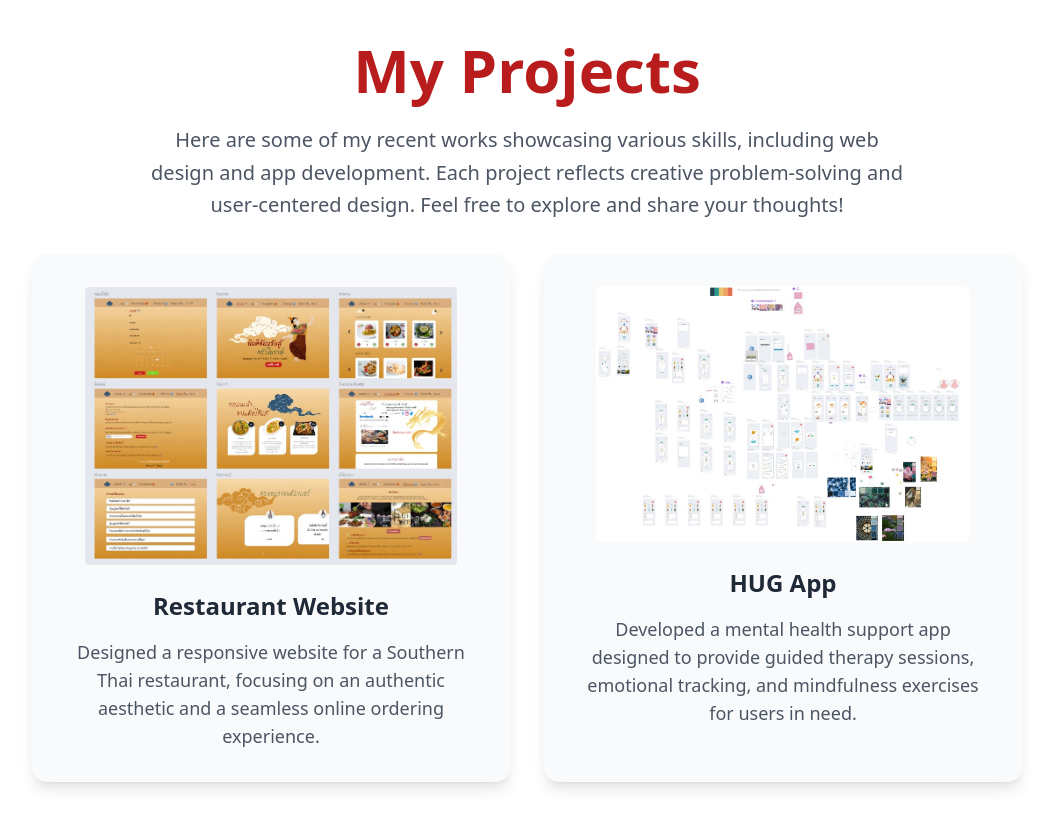
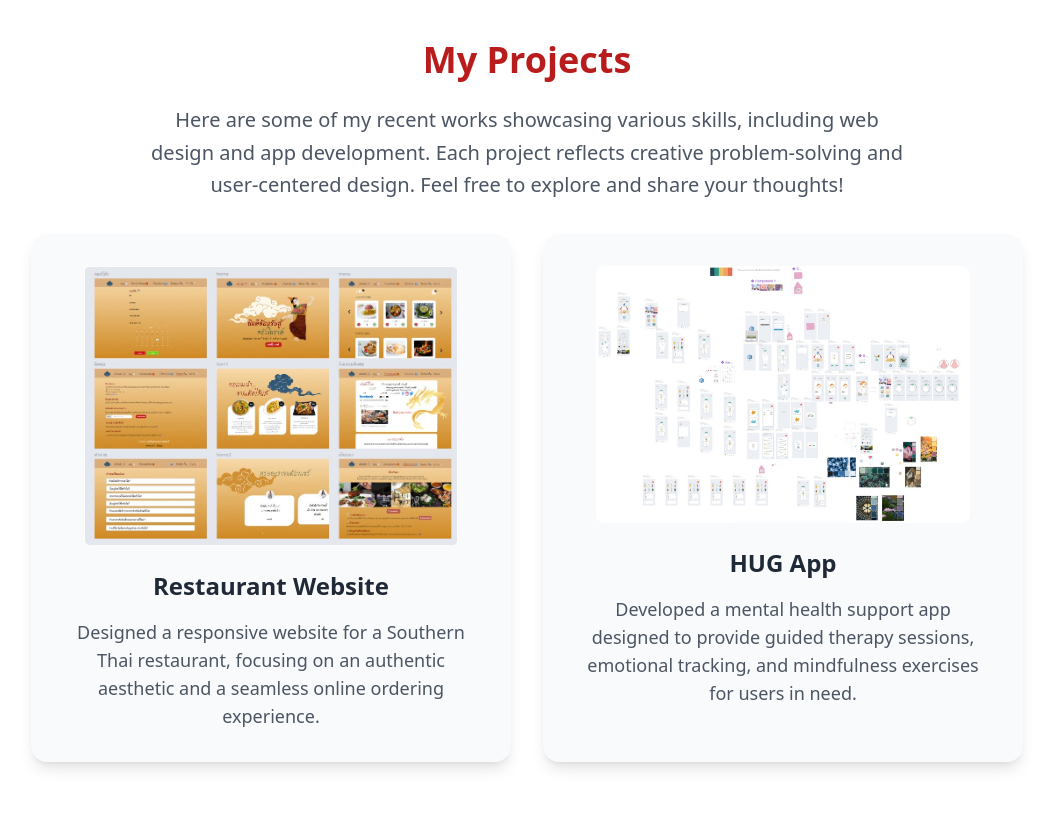
Before and after one commit to Supakan06/portfolio-team6, a website: page src/components/projects/index.html in a window 1280 px wide. Shown: the whole page, without its empty margins (113-1166 px from the left). Drawn offline with nearby package versions, Linux system fonts and the light colour scheme.

Commit message:
แก้h1 และ ข้อความให้อยู่ senter

```diff
--- a/src/components/projects/index.html
+++ b/src/components/projects/index.html
@@ -10,7 +10,9 @@
     class="flex flex-col items-center min-h-screen bg-white text-gray-800 py-10 px-6"
   >
     <!-- Title Section -->
-    <h2 class="text-red-700 text-6xl font-bold text-gray-800 mb-6">My Projects</h2>
+    <div class="text-center text-red-700 text-6xl font-bold text-gray-800 mb-6">
+      <h1 class="text-red-700 text-4xl font-extrabold">My Projects</h1>
+  </div>
   <p class="text-xl text-gray-600 mb-8 text-center leading-relaxed max-w-3xl">
     Here are some of my recent works showcasing various skills,
     including web design and app development.
```
Lines whose indentation alone changed are shown as unchanged.
